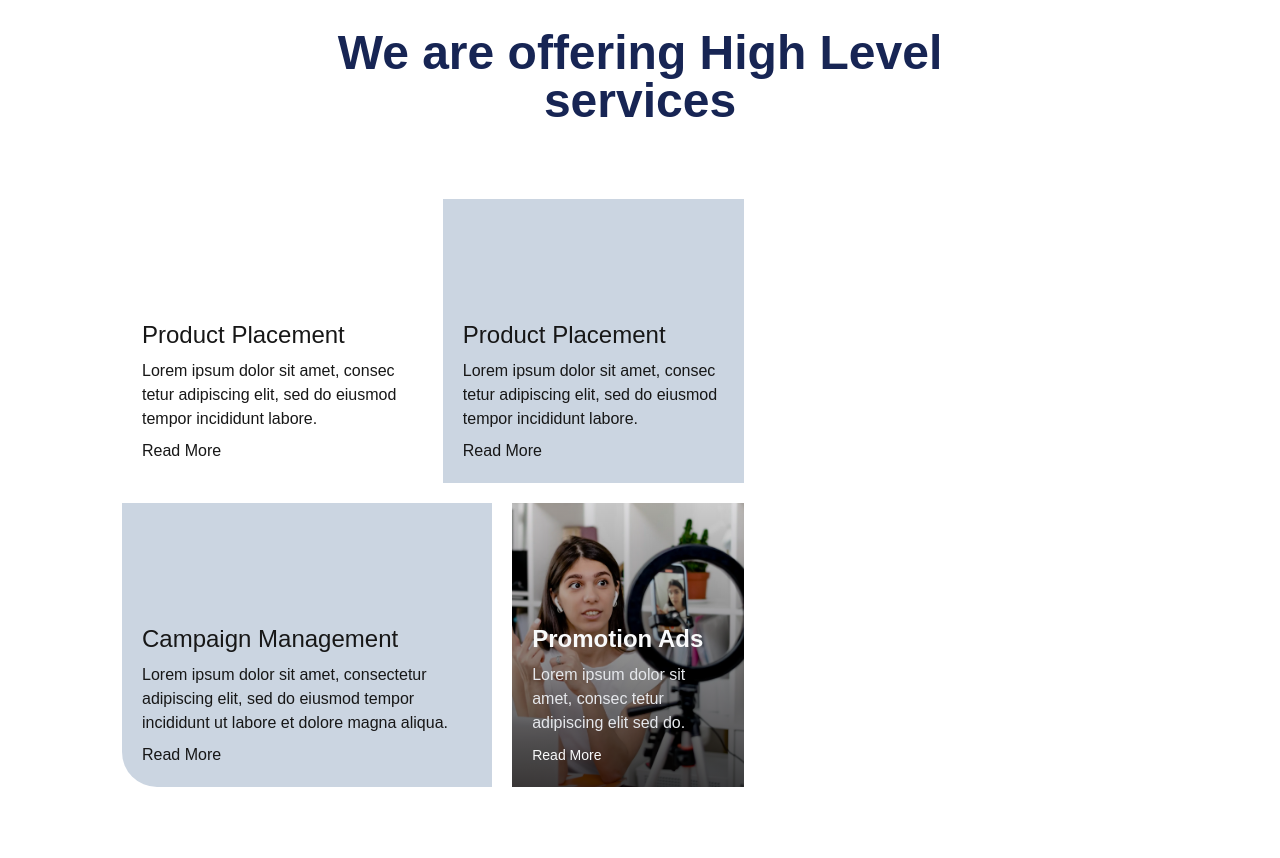
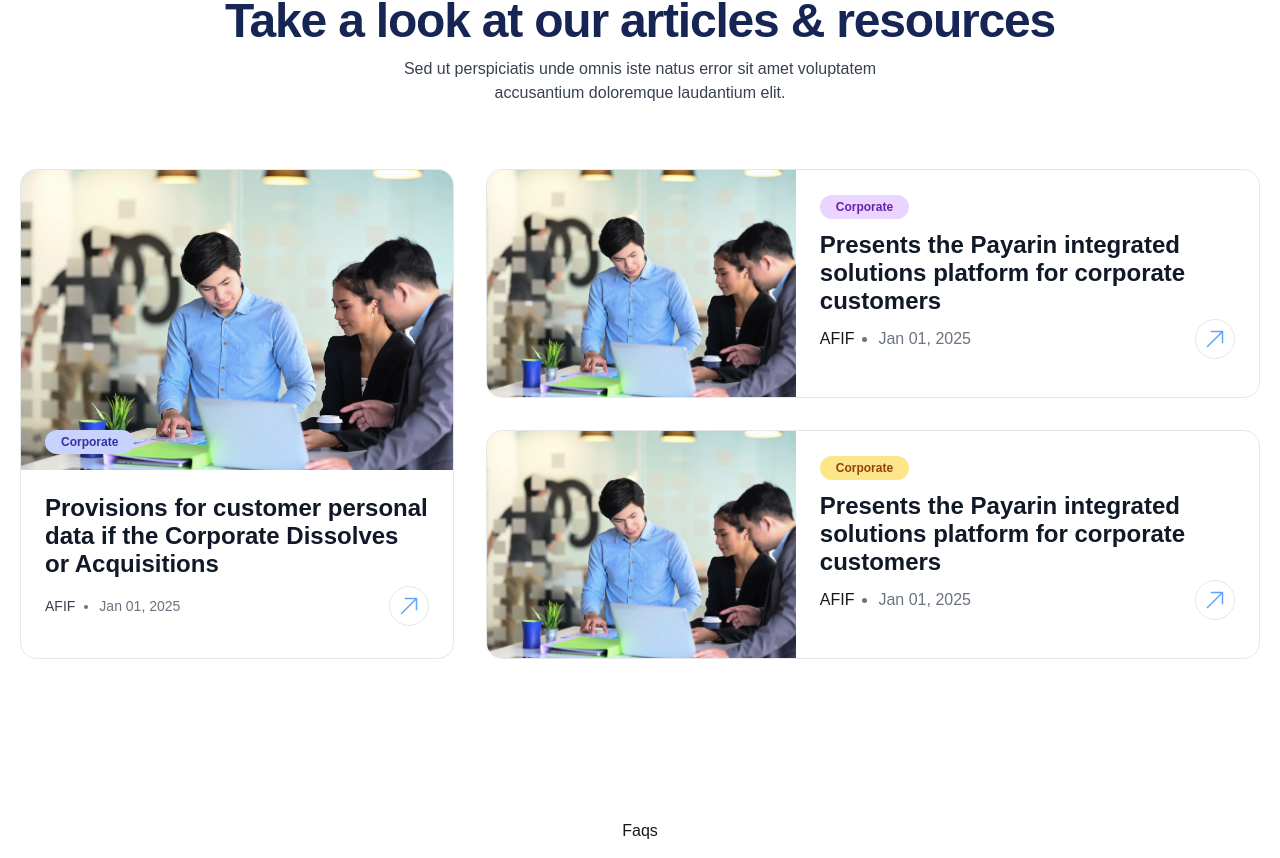
Before and after one commit to WeCodeThatGlobal/wecodethat, a Next.js app: page / in a window 1280 px wide. Shown: the part 5122-5980 px from the top of the page. Built offline with nearby package versions, Linux system fonts and the light colour scheme.

Commit message:
fix remove service section

```diff
--- a/app/components/Service.jsx
+++ /dev/null
@@ -1,103 +0,0 @@
-import Link from "next/link";
-import React from "react";
-
-const Service = () => {
-  return (
-    <section className="">
-      <div className="mx-auto">
-        <div className="flex flex-col space-y-16 px-5 sm:px-16 md:px-20 lg:px-28 py-28">
-          <div className="flex flex-col justify-center text-center  mx-auto md:max-w-3xl space-y-5">
-            <h1 className="text-3xl font-semibold text-blue-950 dark:text-white md:text-4xl xl:text-5xl leading-tight">
-              We are offering High Level services
-            </h1>
-          </div>
-
-          <div className="flex items-center max-w-6xl mx-auto p-[10px] gap-y-5">
-            {/* left col */}
-            <div className="flex flex-col items-center w-3/5 gap-y-5">
-              {/* left top col */}
-              <div className="w-full flex gap-x-5">
-                {/* 1st box */}
-                <div className="w-1/2 flex flex-col justify-end items-end pb-5 rounded-tl-[35px]">
-                  <div className="h-[100px] w-full"></div>
-                  <div className="px-5 pt-5">
-                    <h3 className="text-2xl font-medium mb-2">
-                      Product Placement
-                    </h3>
-                    <p className="mb-2">
-                      Lorem ipsum dolor sit amet, consec tetur adipiscing elit,
-                      sed do eiusmod tempor incididunt labore.
-                    </p>
-                    <Link href="/">Read More</Link>
-                  </div>
-                </div>
-                {/* 2nd box */}
-                <div className="w-1/2 bg-slate-300 flex flex-col justify-end items-end pb-5">
-                  <div className="h-[100px] w-full"></div>
-                  <div className="px-5 pt-5">
-                    <h3 className="text-2xl font-medium mb-2">
-                      Product Placement
-                    </h3>
-                    <p className="mb-2">
-                      Lorem ipsum dolor sit amet, consec tetur adipiscing elit,
-                      sed do eiusmod tempor incididunt labore.
-                    </p>
-                    <Link href="/">Read More</Link>
-                  </div>
-                </div>
-              </div>
-
-              {/* left bottom col */}
-              <div className="w-full flex gap-x-5">
-                {/* 3rd box */}
-                <div className="w-[64%] bg-slate-300 flex flex-col justify-end items-end pb-5 rounded-bl-[35px]">
-                  <div className="h-[100px]"></div>
-                  <div className="px-5 pt-5">
-                    <h3 className="text-2xl font-medium mb-2">
-                      Campaign Management
-                    </h3>
-                    <p className="mb-2">
-                      Lorem ipsum dolor sit amet, consectetur adipiscing elit,
-                      sed do eiusmod tempor incididunt ut labore et dolore magna
-                      aliqua.
-                    </p>
-                    <Link href="/">Read More</Link>
-                  </div>
-                </div>
-                {/* 4th box */}
-                <div
-                  className="w-2/5 bg-slate-300 flex flex-col justify-end items-end bg-[75%_0]  bg-cover bg-no-repeat group"
-                  style={{ backgroundImage: `url(/service/service2.webp)` }}
-                >
-                  <div className="h-full bg-gradient-to-b from-black/10 to-black/75 bg-opacity-75 transition duration-300 group-hover:bg-black group-hover:bg-opacity-30">
-                    <div className="h-[100px] relative"></div>
-                    <div className="px-5 pt-5 pb-5">
-                      <div className="">
-                        <h3 className="text-2xl font-semibold mb-2 text-gray-50">
-                          Promotion Ads
-                        </h3>
-                        <p className="mb-2 text-gray-200">
-                          Lorem ipsum dolor sit amet, consec tetur adipiscing
-                          elit sed do.
-                        </p>
-                        <Link href="/" className="text-gray-50 text-sm">
-                          Read More
-                        </Link>
-                      </div>
-                    </div>
-                  </div>
-                </div>
-              </div>
-            </div>
-            {/* Right col */}
-            <div className="w-2/5 h-full">
-              <div className="bg-red-950 w-full h-full"></div>
-            </div>
-          </div>
-        </div>
-      </div>
-    </section>
-  );
-};
-
-export default Service;
--- a/app/page.js
+++ b/app/page.js
@@ -1,10 +1,8 @@
 "use client";
 
-import Image from "next/image";
 import Link from "next/link";
 import { Navbar } from "./components/Navbar";
 import Features3 from "./components/Features3";
-import Features2 from "./components/Features2";
 import Footer from "./components/Footer";
 import Testimonials from "./components/Testimonials";
 import Statistacs from "./components/Statistacs";
@@ -12,10 +10,9 @@ import Works from "./components/Works";
 import CaseStudy from "./components/CaseStudy";
 import CTA from "./components/CTA";
 import WhatWeDo from "./components/WhatWeDo";
-import Service from "./components/Service";
+
 import Faq from "./components/Faq";
-import { useEffect, useRef } from "react";
-import lottie from "lottie-web";
+import { useRef } from "react";
 import Svg from "./components/Svg";
 
 export default function HeroSection() {
@@ -106,7 +103,6 @@ export default function HeroSection() {
       <Testimonials />
       <Statistacs />
       <Works />
-      <Service />
       <CaseStudy />
       <Faq />
       <Footer />
```
